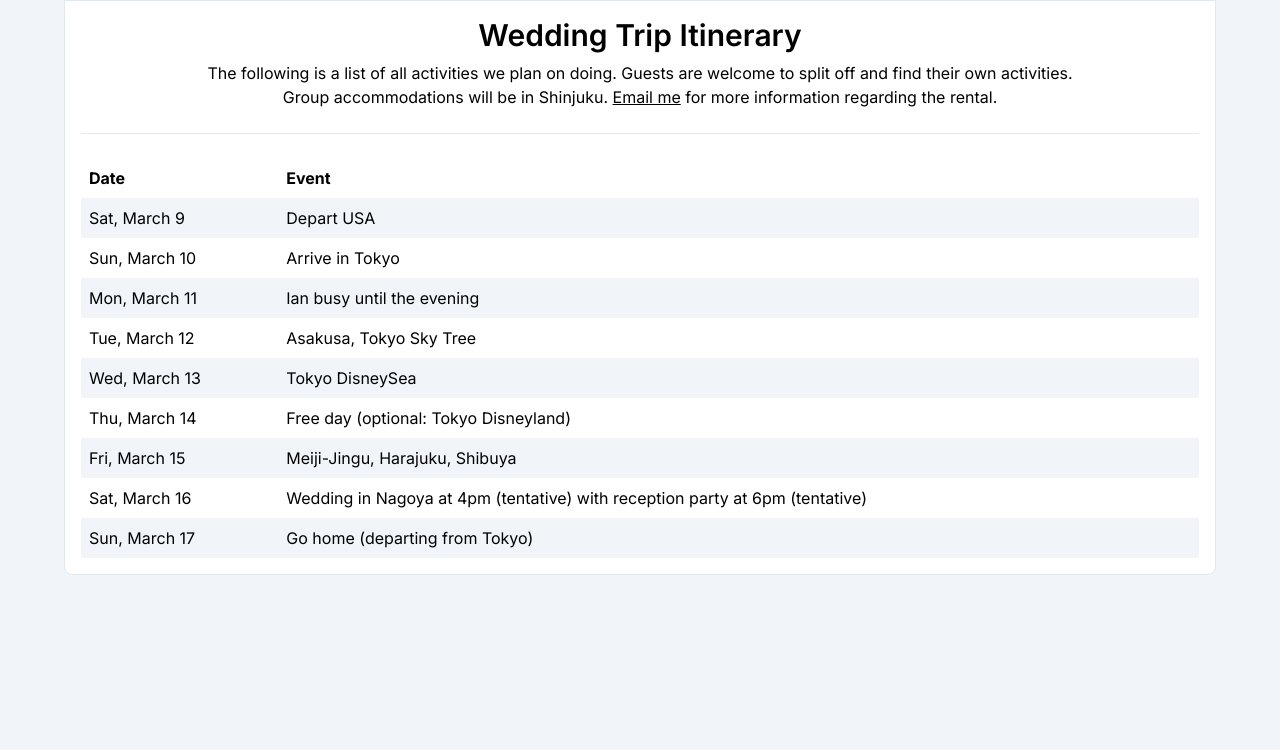
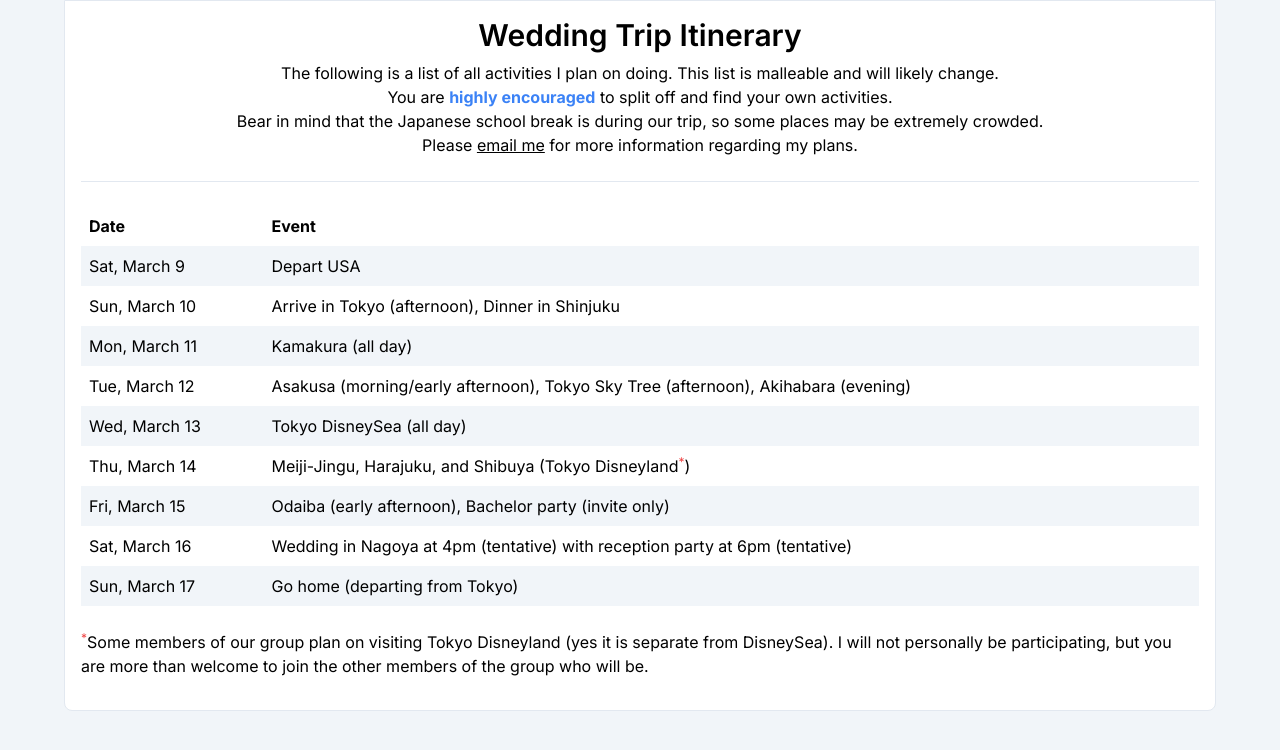
Before and after one commit to ArcticStorm9/ArcticStorm9.github.io, a SvelteKit app: page /wedding/itinerary in a window 1280 px wide. Shown: the top 750 px of the page. Built offline with nearby package versions, Linux system fonts and the light colour scheme.

Commit message:
updated itinerary

```diff
--- a/src/routes/wedding/itinerary/+page.svelte
+++ b/src/routes/wedding/itinerary/+page.svelte
@@ -3,12 +3,12 @@
 
   const itinerary = [
     ["Sat, March 9", "Depart USA"],
-    ["Sun, March 10", "Arrive in Tokyo"],
-    ["Mon, March 11", "Ian busy until the evening"],
-    ["Tue, March 12", "Asakusa, Tokyo Sky Tree"],
-    ["Wed, March 13", "Tokyo DisneySea"],
-    ["Thu, March 14", "Free day (optional: Tokyo Disneyland)"],
-    ["Fri, March 15", "Meiji-Jingu, Harajuku, Shibuya"],
+    ["Sun, March 10", "Arrive in Tokyo (afternoon), Dinner in Shinjuku"],
+    ["Mon, March 11", "Kamakura (all day)"],
+    ["Tue, March 12", "Asakusa (morning/early afternoon), Tokyo Sky Tree (afternoon), Akihabara (evening)"],
+    ["Wed, March 13", "Tokyo DisneySea (all day)"],
+    ["Thu, March 14", "Meiji-Jingu, Harajuku, and Shibuya (Tokyo Disneyland<sup class='text-red-500'>*</sup>)"],
+    ["Fri, March 15", "Odaiba (early afternoon), Bachelor party (invite only)"],
     ["Sat, March 16", "Wedding in Nagoya at 4pm (tentative) with reception party at 6pm (tentative)"],
     ["Sun, March 17", "Go home (departing from Tokyo)"],
   ];
@@ -20,11 +20,11 @@
 <InfoPage
   title="Wedding Trip Itinerary"
   description={
-    `The following is a list of all activities we plan on doing. Guests are
-    welcome to split off and find their own activities.<br>
-    Group accommodations will be in Shinjuku.
-    <a href="mailto:irshakes11@gmail.com" class="underline">Email me</a>
-    for more information regarding the rental.`
+    `The following is a list of all activities I plan on doing. This list is malleable and will likely change.<br>
+    You are <b class="text-blue-500">highly encouraged</b> to split off and find your own activities.<br>
+    Bear in mind that the Japanese school break is during our trip, so some places may be extremely crowded.<br>
+    Please <a href="mailto:irshakes11@gmail.com" class="underline">email me</a>
+    for more information regarding my plans.`
   }
 >
   <table>
@@ -35,8 +35,14 @@
     {#each itinerary as [date, event]}
       <tr class="rounded even:bg-slate-100 even:dark:bg-slate-800">
         <td class="p-2">{date}</td>
-        <td class="p-2">{event}</td>
+        <td class="p-2">{@html event}</td>
       </tr>
     {/each}
   </table>
+  <p class="py-4">
+    <sup class='text-red-500'>*</sup>Some members of our group plan on visiting
+    Tokyo Disneyland (yes it is separate from DisneySea). I will not personally
+    be participating, but you are more than welcome to join the other members of
+    the group who will be.
+  </p>
 </InfoPage>
```
